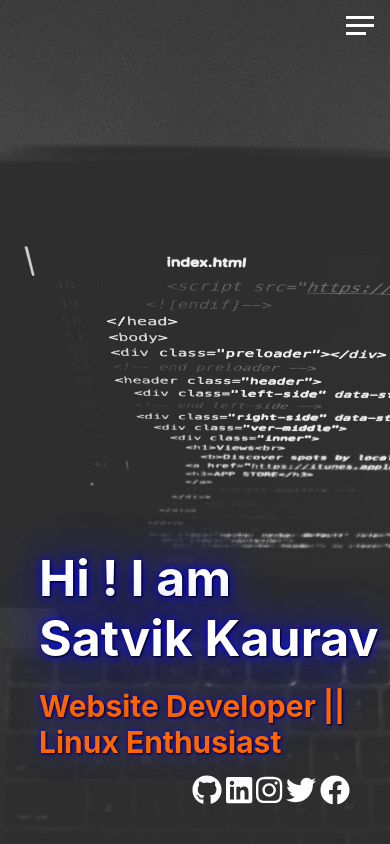
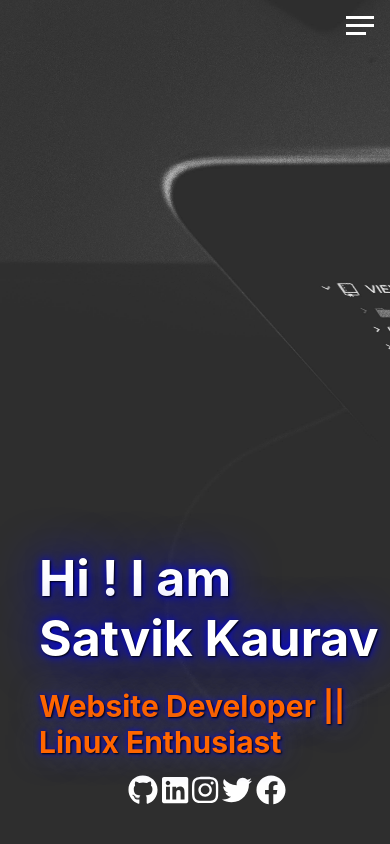
Before and after one commit to satvikkaurav/portfolio, a Next.js app: page / in a window 390 px wide. Built offline with nearby package versions, Linux system fonts and the light colour scheme.

Commit message:
Make socialicons responsive

```diff
--- a/components/Background/Background.module.scss
+++ b/components/Background/Background.module.scss
@@ -1,9 +1,12 @@
+@import '../../styles/config';
+
 .main{
     background :
-    url('/images/back_2.jpg') center;
+    url('/images/back_2.jpg');
 
 
     background-size: cover;
     height: 100vh;
     width: 100vw;
+
 }
--- a/components/Footer/SocialIcons/SocialIcons.module.scss
+++ b/components/Footer/SocialIcons/SocialIcons.module.scss
@@ -3,8 +3,6 @@
 
 
 .social{
-
-
     height: 5vh;
     width: 20vw;
     display: flex;
@@ -19,7 +17,7 @@
     color: white;
 
     @include media-vsm {
-        right: 10rem;
+        right: 14rem;
     }
     @media (min-width:500px) {
         right: 8rem;
--- a/styles/Home.module.scss
+++ b/styles/Home.module.scss
@@ -1,9 +1,6 @@
 @import 'config';
 
 .main{
-
-
-
     &__intro{
         display : flex;
         flex-direction : column;
--- a/styles/_config.scss
+++ b/styles/_config.scss
@@ -16,7 +16,7 @@ $color-3:rgb(255, 102, 0);
     }
 }
 @mixin media-sm{
-    @media (min-width : 500px) {
+    @media (min-width : 600px) {
         @content;
     }
 }
```
